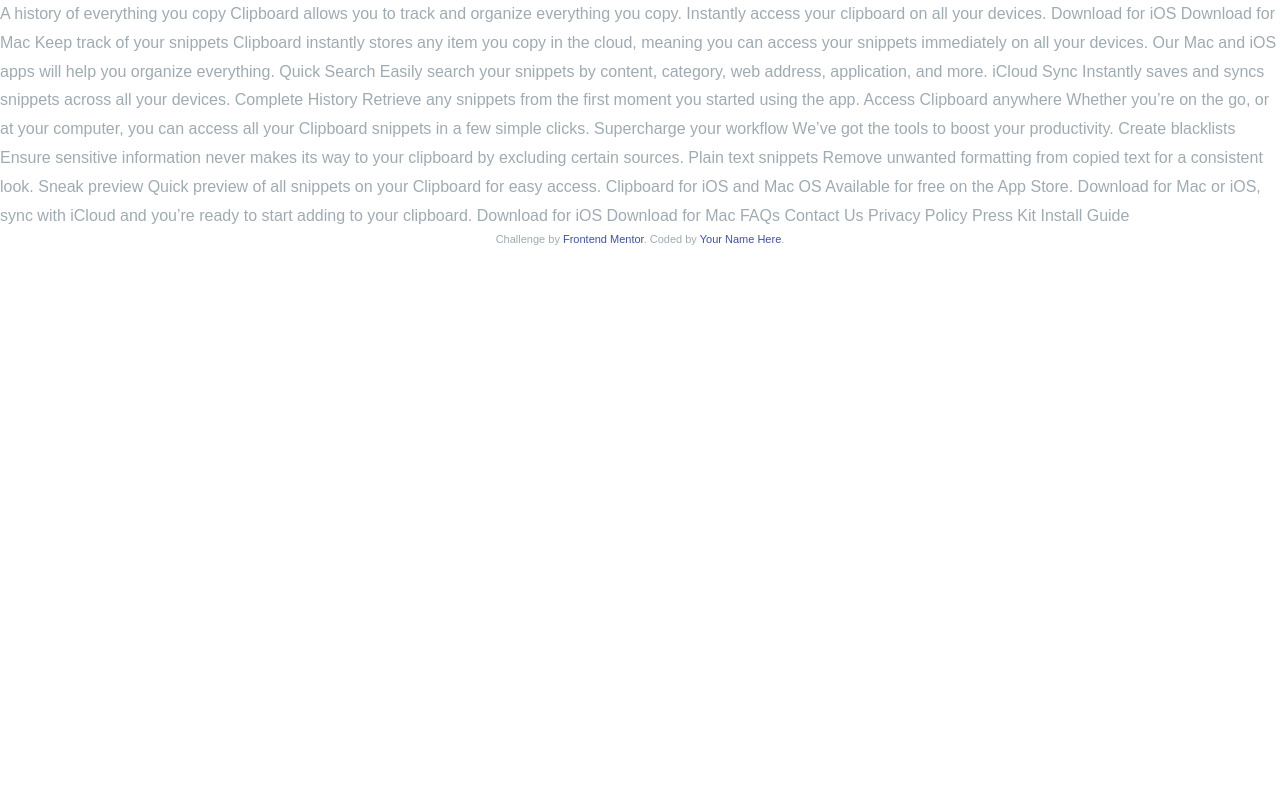
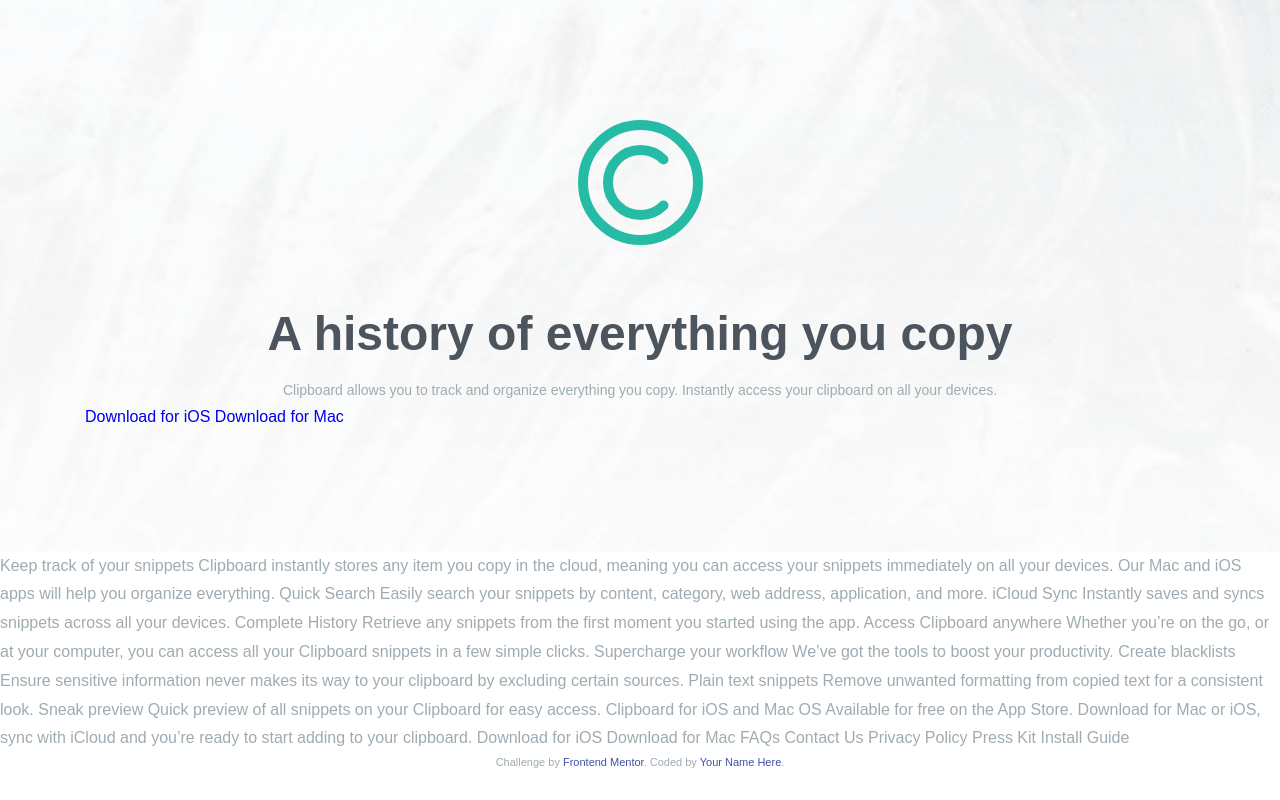
Before and after one commit to jpdrsanchez/clipboard-landing-page-master, a website: page index.html in a window 1280 px wide. Drawn offline with Linux system fonts and the light colour scheme; a web font is replaced by a local one.

Commit message:
Add global styles and init main section

```diff
--- a/css/scss/_global.scss
+++ b/css/scss/_global.scss
@@ -44,3 +44,20 @@
     max-width: to-rem(1140);
   }
 }
+
+.title {
+  line-height: 1.2;
+  margin-bottom: to-rem(15);
+  margin-top: to-rem(60);
+  text-align: center;
+  @include font(32, semi-bold, $dark-blue);
+
+  @include breakpoint(medium) {
+    @include font(48, semi-bold, $dark-blue);
+  }
+}
+
+.text {
+  @include font(14, regular);
+  text-align: center;
+}
--- /dev/null
+++ b/css/scss/_main.scss
@@ -0,0 +1,10 @@
+.main {
+  background: url('../images/bg-header-mobile.png') no-repeat center center;
+  background-size: cover;
+  padding-bottom: to-rem(120);
+  padding-top: to-rem(120);
+}
+
+.main__logo {
+  margin: 0 auto;
+}
--- a/css/scss/_variables.scss
+++ b/css/scss/_variables.scss
@@ -25,8 +25,10 @@
   semi-bold: 600
 );
 
-@mixin font($size, $weight) {
+@mixin font($size, $weight, $color: inherit) {
   $weight-value: map-get($weights, $weight);
+
+  color: $color;
   font-size: to-rem($size);
   font-weight: $weight-value;
 }
--- a/css/scss/style.scss
+++ b/css/scss/style.scss
@@ -1,3 +1,9 @@
+// Abstracts
+
 @import 'reset';
 @import 'variables';
 @import 'global';
+
+// Sections
+
+@import 'main';
--- a/index.html
+++ b/index.html
@@ -21,14 +21,21 @@
   </style>
 </head>
 <body>
-
-  A history of everything you copy
-
-  Clipboard allows you to track and organize everything you
-  copy. Instantly access your clipboard on all your devices.
-
-  Download for iOS
-  Download for Mac
+  <main class="main">
+    <div class="container main__container">
+      <img class="main__logo" src="./images/logo.svg" alt="Clipboard">
+      <h1 class="title">
+        A history of everything you copy
+      </h1>
+      <p class="text">
+        Clipboard allows you to track and organize everything you copy. Instantly access your clipboard on all your devices.
+      </p>
+      <div class="button-wrapper">
+        <a class="button button--color--green" href="#">Download for iOS</a>
+        <a class="button button--color--blue" href="#">Download for Mac</a>
+      </div>
+    </div>
+  </main>
 
   Keep track of your snippets
 
```
Also changed, not shown: css/style.css, 1 other file.
